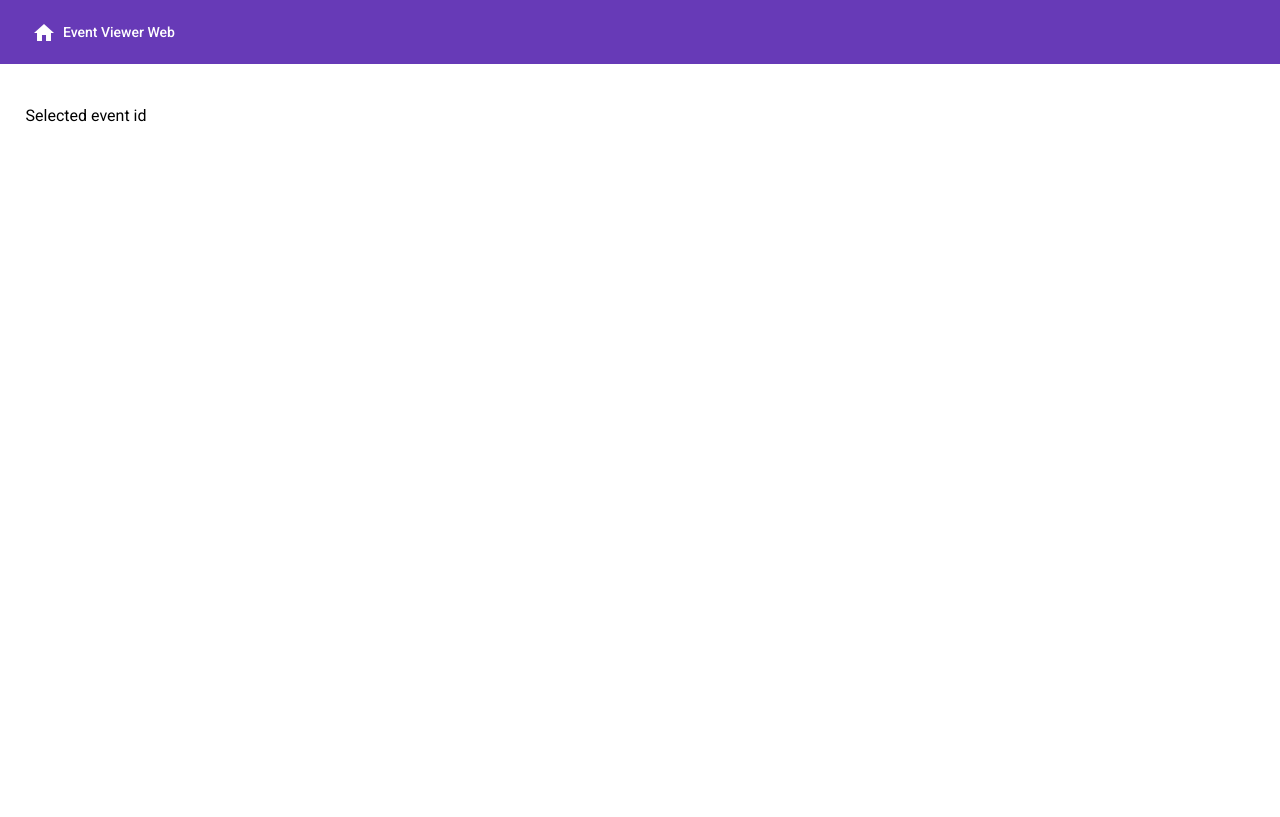
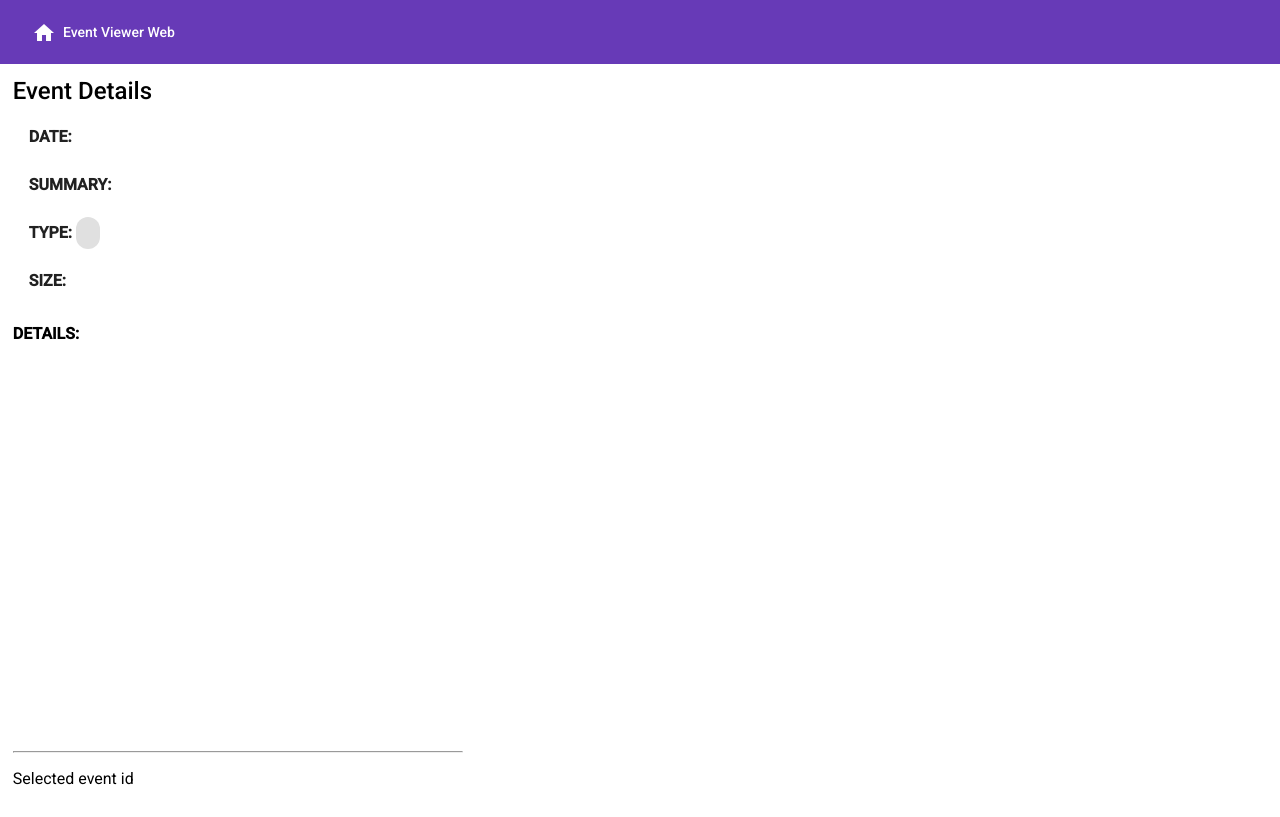
Before and after one commit to emadmessiha/event-viewer-web, an Angular app: page /events in a window 1280 px wide. Built offline with nearby package versions, Linux system fonts and the light colour scheme.

Commit message:
added event details

```diff
--- a/src/app/event-details/event-details.component.html
+++ b/src/app/event-details/event-details.component.html
@@ -1 +1,20 @@
-<p>Selected event id {{ eventId }}</p>
+<div class="side-drawer">
+  <ng-template [ngIf]="event">
+    <mat-card-title>Event Details</mat-card-title>
+    <mat-list role="list">
+      <mat-list-item role="listitem"><strong>DATE:&nbsp;</strong>{{ event.event_date }}</mat-list-item>
+      <mat-list-item role="listitem"><strong>SUMMARY:&nbsp;</strong>{{ event !== null ? event.event_summary : '' }}</mat-list-item>
+      <mat-list-item role="listitem"><strong>TYPE:&nbsp;</strong>
+        <mat-chip-list>
+          <mat-chip color="accent">{{ event !== null ? event.event_type : '' }}</mat-chip>
+        </mat-chip-list>
+      </mat-list-item>
+      <mat-list-item role="listitem"><strong>SIZE:&nbsp;</strong>{{ event !== null ? event.event_size : '' }}</mat-list-item>
+    </mat-list>
+    <br/>
+    <strong>DETAILS:</strong>
+    <div class="large-text-container" [innerHTML]="event !== null ? event.event_details : ''"></div>
+    <hr/>
+    <p>Selected event id {{ eventId }}</p>
+  </ng-template>
+</div>
--- a/src/app/event-details/event-details.component.ts
+++ b/src/app/event-details/event-details.component.ts
@@ -1,17 +1,42 @@
+import { HttpErrorResponse } from '@angular/common/http';
 import { Component, Input, OnInit } from '@angular/core';
+import { MatSnackBar } from '@angular/material/snack-bar';
+import { BaseComponent } from '../base-component';
 import { EventItem } from '../models/event.model';
+import { EventsService } from '../services/events.service';
 
 @Component({
   selector: 'app-event-details',
   templateUrl: './event-details.component.html',
   styleUrls: ['./event-details.component.css']
 })
-export class EventDetailsComponent implements OnInit {
+export class EventDetailsComponent extends BaseComponent implements OnInit {
   @Input() eventId: string;
-  event: EventItem;
+  event: EventItem = new EventItem();
 
-  constructor() {}
+  constructor(
+    private eventsService: EventsService,
+    private snackBar: MatSnackBar) {
+      super(snackBar);
+      this.eventsService.selectedEventChanged.subscribe((eventId: string) => {
+        this.eventId = eventId;
+        this.populateDetails();
+      });
+  }
 
-  ngOnInit() {}
+  ngOnInit() {
+  }
+
+  populateDetails() {
+    if (this.eventId) {
+      this.eventsService.getEventDetails(this.eventId)
+        .subscribe((eventItem: EventItem) => {
+          this.event = eventItem;
+      },
+      (err: HttpErrorResponse) => {
+        this.openMessageSnackBar('Server response: ' + err.status + ' - ' + err.statusText);
+      });
+    }
+  }
 
 }
--- a/src/app/event-search/event-search.component.html
+++ b/src/app/event-search/event-search.component.html
@@ -1,12 +1,11 @@
 <div>
-  <mat-sidenav-container>
-    <mat-sidenav #eventDetailsSide mode="side">
-      <button mat-raised-button (click)="closeDetails()" color="secondary">
-        <mat-icon>close</mat-icon>
-      </button>
-      <app-event-details [eventId]="selectedEventId"></app-event-details>
-    </mat-sidenav>
-    <mat-sidenav-content>
+  <mat-drawer-container autosize>
+    <mat-drawer #eventDetailsSide mode="side">
+      <mat-icon class="f-right close-link" (click)="closeDetails()">close</mat-icon>
+      <app-event-details></app-event-details>
+    </mat-drawer>
+
+    <div class="drawer-main-content">
     <mat-card>
       <form [formGroup]="searchForm">
         <mat-card-title>Search events</mat-card-title>
@@ -28,8 +27,11 @@
       </form>
       </mat-card>
       <br/>
-      <div *ngIf="!events.length">No events to show.</div>
-      <mat-paginator *ngIf="events.length"
+      <ng-template [ngIf]="!events.length">
+        <div>No events to show.</div>
+      </ng-template>
+      <ng-template [ngIf]="events.length">
+        <mat-paginator
           [pageIndex]="currentPageIndex"
           [length]="currentTotalResults"
           [pageSize]="currentPageSize"
@@ -38,13 +40,13 @@
           showFirstLastButtons>
         </mat-paginator>
 
-      <div *ngIf="events.length" class="mat-elevation-z8">
-        <table mat-table [dataSource]="events" class="table-container">
+        <div class="mat-elevation-z8 table-container">
+          <table mat-table [dataSource]="events">
 
             <!-- Date Column -->
             <ng-container matColumnDef="event_date">
               <th mat-header-cell *matHeaderCellDef> Date </th>
-            <td mat-cell *matCellDef="let element"> {{element.event_date}} </td>
+              <td mat-cell *matCellDef="let element"> {{element.event_date.split('T')[0]}} </td>
             </ng-container>
 
             <!-- Type Column -->
@@ -72,7 +74,7 @@
               [ngClass]="{'highlight': selectedEventId == row.object_id}"></tr>
           </table>
         </div>
-    </mat-sidenav-content>
-
-  </mat-sidenav-container>
+      </ng-template>
     </div>
+  </mat-drawer-container>
+</div>
--- a/src/app/event-search/event-search.component.ts
+++ b/src/app/event-search/event-search.component.ts
@@ -2,13 +2,14 @@ import { HttpErrorResponse } from '@angular/common/http';
 import { Component, OnInit, ViewChild } from '@angular/core';
 import { FormControl, FormGroup, Validators } from '@angular/forms';
 import { MatPaginator, PageEvent } from '@angular/material/paginator';
-import { MatSidenav } from '@angular/material/sidenav';
+import { MatDrawer } from '@angular/material/sidenav';
 import { MatSnackBar } from '@angular/material/snack-bar';
 import { MatTableDataSource } from '@angular/material/table';
 import { BaseComponent } from '../base-component';
 import { EventItem } from '../models/event.model';
 import { PagedEvents } from '../models/paged-events.model';
 import { EventsService } from '../services/events.service';
+import { EventDetailsComponent } from '../event-details/event-details.component';
 
 
 @Component({
@@ -33,7 +34,7 @@ export class EventSearchComponent extends BaseComponent implements OnInit {
   currentTotalResults = 0;
   dataSource = new MatTableDataSource<EventItem>(this.events);
   @ViewChild(MatPaginator, { static: true }) paginator: MatPaginator;
-  @ViewChild(MatSidenav, { static: true }) eventDetailsSide: MatSidenav;
+  @ViewChild(MatDrawer, { static: true }) eventDetailsSide: MatDrawer;
 
   constructor(
     private snackBar: MatSnackBar,
@@ -77,8 +78,13 @@ export class EventSearchComponent extends BaseComponent implements OnInit {
   }
 
   onRowClicked(row: EventItem) {
-    this.eventDetailsSide.open();
-    this.selectedEventId = row.object_id;
+    if (this.selectedEventId === row.object_id) {
+      this.closeDetails();
+    } else {
+      this.selectedEventId = row.object_id;
+      this.eventsService.emitEventSelectedEvent(this.selectedEventId);
+      this.eventDetailsSide.open();
+    }
   }
 
   closeDetails() {
--- a/src/app/services/events.service.ts
+++ b/src/app/services/events.service.ts
@@ -1,16 +1,20 @@
 import { Injectable } from '@angular/core';
 import { HttpClient } from '@angular/common/http';
-import { Observable } from 'rxjs';
+import { Observable, BehaviorSubject } from 'rxjs';
 import { environment } from 'src/environments/environment';
 import { PagedEvents } from '../models/paged-events.model';
 import { EventItem } from '../models/event.model';
+import { EventEmitter } from 'protractor';
 
 @Injectable()
 export class EventsService {
   eventsAPIBaseUrl: string = environment.apiUrl + '/events';
   eventSearchUrl: string = this.eventsAPIBaseUrl + '/search';
+  selectedEvent = new BehaviorSubject(null);
+  selectedEventChanged = this.selectedEvent.asObservable();
 
-  constructor(private http: HttpClient) { }
+  constructor(private http: HttpClient) {
+  }
 
   formatDate(d: Date): string {
     return d.toISOString().split('T')[0];
@@ -24,4 +28,8 @@ export class EventsService {
   getEventDetails(eventObjectId: string) {
     return this.http.get<EventItem>(this.eventsAPIBaseUrl + `/${eventObjectId}`);
   }
+
+  emitEventSelectedEvent(eventId: string) {
+    this.selectedEvent.next(eventId);
+  }
 }
--- a/src/styles.css
+++ b/src/styles.css
@@ -12,14 +12,40 @@ td { cursor: pointer; }
   background-color: lightgoldenrodyellow;
 }
 
+.drawer-main-content {
+  padding-right: 0px;
+  padding: 1%;
+}
+
+.f-right {
+  float: right;
+}
+
+.side-drawer {
+  max-width: 450px;
+}
+
+.close-link {
+  padding: 0.5px;
+  cursor: pointer;
+}
+
 .table-container {
-  height: 200px;
+  height: 550px;
+  overflow: auto;
+}
+
+.large-text-container {
+  white-space: pre-line;
+  height: 400px;
   overflow: auto;
 }
 
 .main {
-  padding: 2%;
-  width: 95%;
+  padding-top: 0px;
+  padding-bottom: 0px;
+  padding: 1%;
+  width: 98%;
 }
 
 /* Absolute Center Spinner */
```
Also changed, not shown: 2 other files (tests, documents, lock files or other folders). Lines whose indentation alone changed are shown as unchanged.
